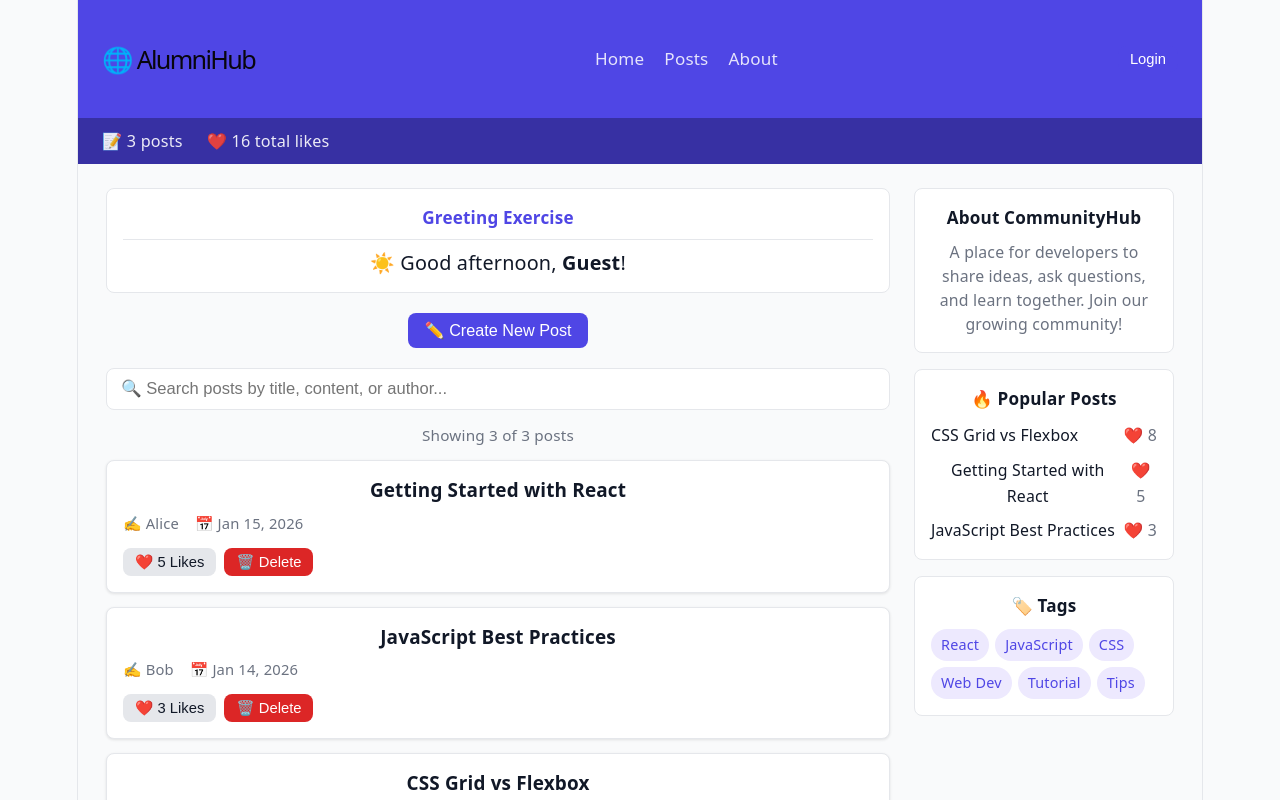
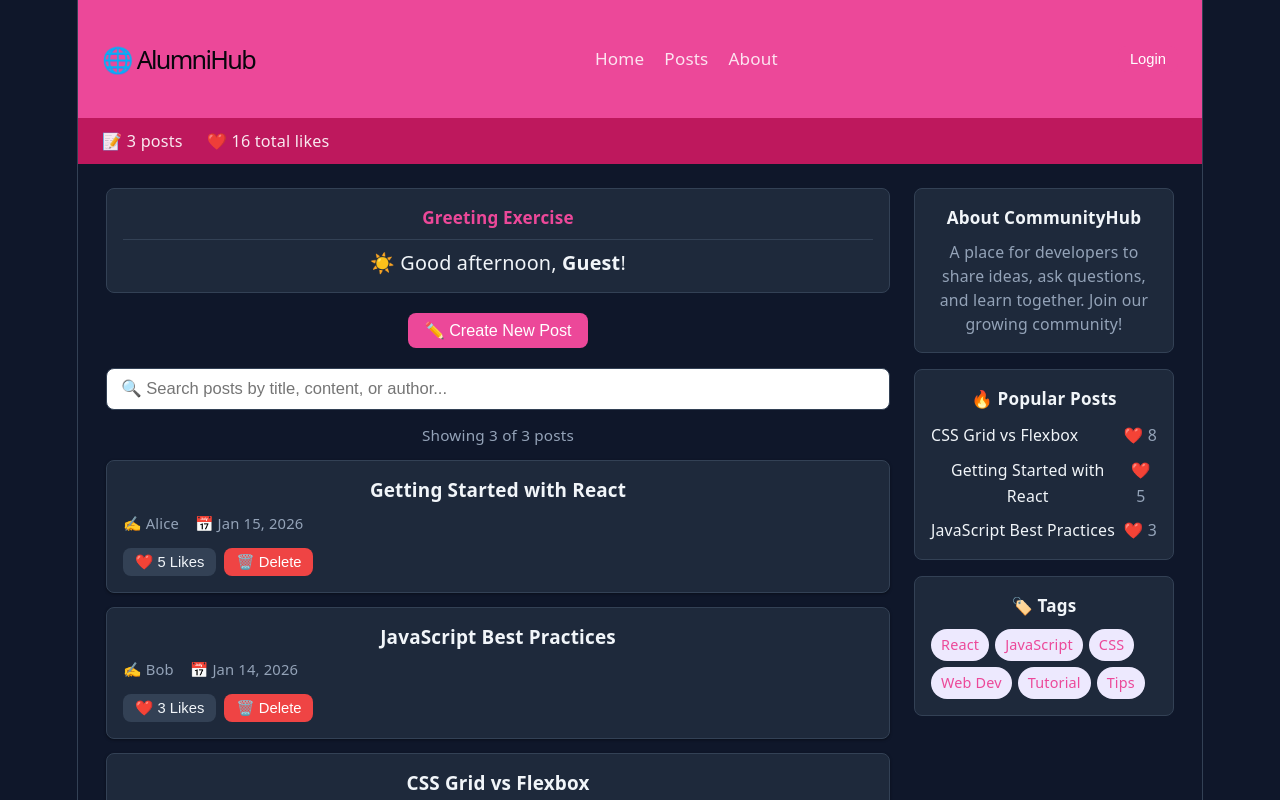
Before and after one commit to Connie-cloud-svg/iyf-s10-week-08-Connie-cloud-svg, a React (Vite) app: page / in a window 1280 px wide. Shown: the top 800 px of the page. Built offline with nearby package versions, Linux system fonts and the light colour scheme.

Commit message:
Refactor: Update CSS variables for improved theming and button styles

```diff
--- a/src/App.css
+++ b/src/App.css
@@ -1,17 +1,17 @@
 /* ── CSS Variables ────────────────────────────────── */
 :root {
-  --primary: #4f46e5;
-  --primary-dark: #3730a3;
-  --secondary: #6b7280;
-  --danger: #dc2626;
-  --danger-dark: #b91c1c;
-  --bg: #f9fafb;
-  --surface: #ffffff;
-  --border: #e5e7eb;
-  --text: #111827;
-  --text-muted: #6b7280;
+  --primary: #ec4899;
+  --primary-dark: #be185d;
+  --secondary: #f9a8d4;
+  --danger: #ef4444;
+  --danger-dark: #dc2626;
+  --bg: #0f172a;
+  --surface: #1e293b;
+  --border: #334155;
+  --text: #f1f5f9;
+  --text-muted: #94a3b8;
   --radius: 8px;
-  --shadow: 0 1px 3px rgba(0, 0, 0, 0.1);
+  --shadow: 0 1px 3px rgba(0, 0, 0, 0.4);
 }
 
 /* ── Reset & Base ─────────────────────────────────── */
@@ -58,8 +58,8 @@ a:hover { text-decoration: underline; }
 .btn { cursor: pointer; border: none; border-radius: var(--radius); font-size: 0.9rem; font-weight: 500; transition: background 0.15s; }
 .btn-primary   { background: var(--primary); color: white; padding: 8px 16px; }
 .btn-primary:hover { background: var(--primary-dark); }
-.btn-secondary { background: #e5e7eb; color: var(--text); padding: 8px 16px; }
-.btn-secondary:hover { background: #d1d5db; }
+.btn-secondary { background: var(--border); color: var(--text); padding: 8px 16px; }
+.btn-secondary:hover { background: var(--text-muted); }
 .btn-danger    { background: var(--danger); color: white; padding: 8px 16px; }
 .btn-danger:hover { background: var(--danger-dark); }
 .btn-small  { font-size: 0.82rem; padding: 5px 12px; }
```
